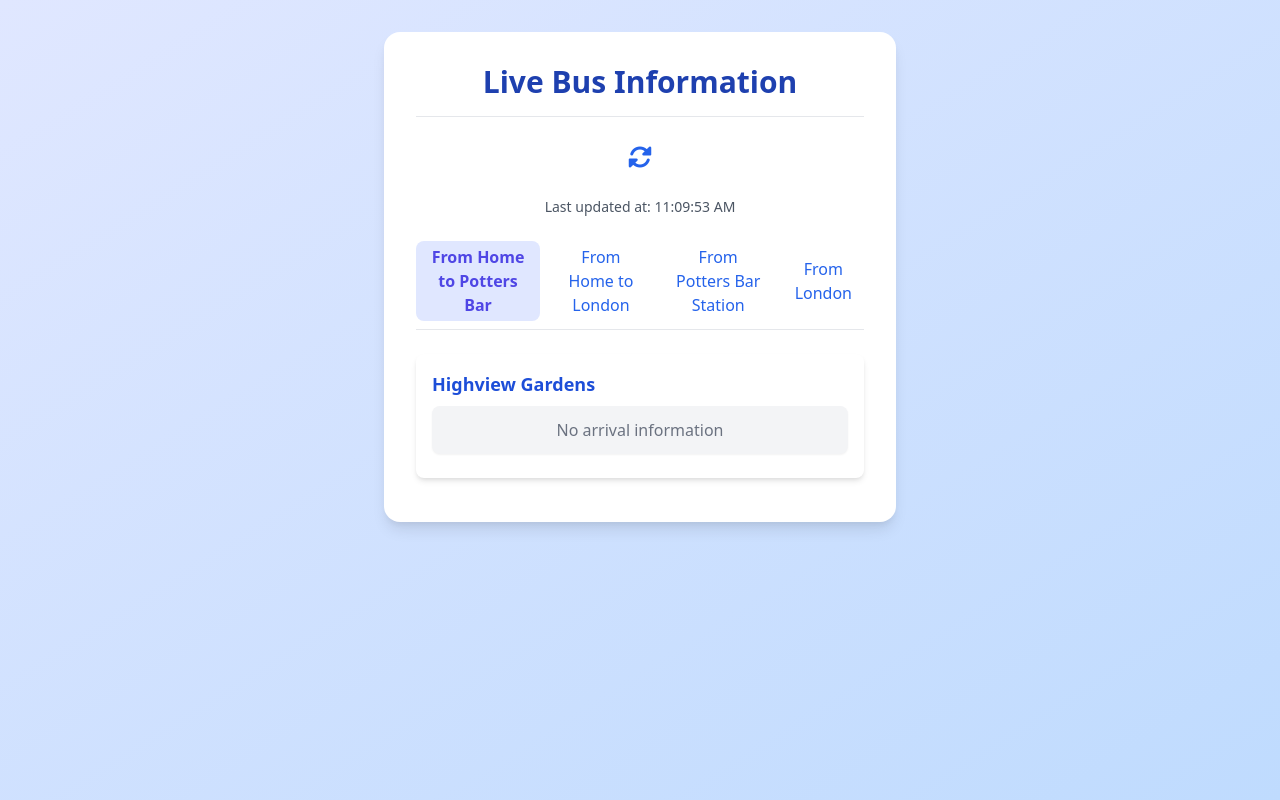
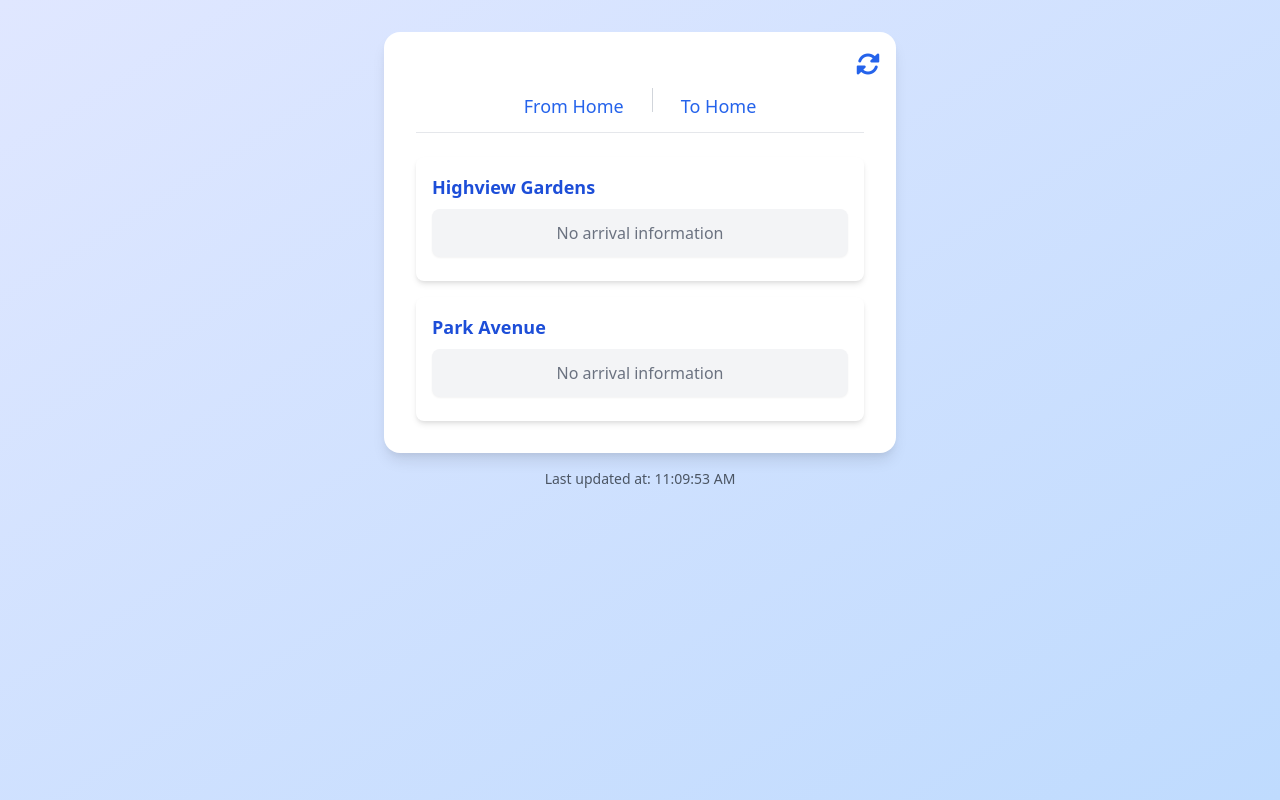
Before and after one commit to jamiehc/bus-tracker, a plain HTML site: page index.html in a window 1280 px wide. Drawn offline with nearby package versions, Linux system fonts and the light colour scheme; no server answers.

Commit message:
Update index.html

```diff
--- a/index.html
+++ b/index.html
@@ -16,14 +16,12 @@
     </style>
 </head>
 <body class="bg-gradient-to-br from-indigo-100 to-blue-200 min-h-screen flex flex-col items-center p-4 sm:p-8">
-    <div class="max-w-lg w-full bg-white p-4 sm:p-8 rounded-2xl shadow-lg space-y-4 sm:space-y-6">
-        <h1 class="text-2xl sm:text-3xl font-bold text-blue-800 mb-4 sm:mb-6 text-center border-b pb-2 sm:pb-4">Live Bus Information</h1>
-        <div class="text-center mb-4">
+    <div class="relative max-w-lg w-full bg-white p-4 sm:p-8 rounded-2xl shadow-lg space-y-4 sm:space-y-6">
+        <div class="absolute top-4 right-4">
             <button id="manualRefreshBtn" class="text-blue-600 text-2xl hover:text-blue-800">
                 <i class="fas fa-sync-alt"></i>
             </button>
         </div>
-        <div id="refreshInfo" class="text-gray-600 text-sm mb-4 text-center"></div>
         <div id="busInfo" class="space-y-4"></div>
     </div>
 
@@ -31,17 +29,13 @@
         // Constants
         const REFRESH_INTERVAL = 30000;
         const stopCategories = {
-            'From Home to Potters Bar': [
+            'From Home': [
                 { id: '210021000520', name: 'Highview Gardens', lines: ['298', '313'] },
-            ],
-            'From Home to London': [
                 { id: '210021001540', name: 'Park Avenue', lines: ['298', '313'] },
             ],
-            'From Potters Bar Station': [
+            'To Home': [
                 { id: '210021000010', name: 'Potters Bar Station', lines: ['298', '313'] },
-                { id: '210021000020', name: 'Potters Bar Station', lines: ['298', '313'] }
-            ],
-            'From London': [
+                { id: '210021000020', name: 'Potters Bar Station', lines: ['298', '313'] },
                 { id: '490000053A', name: 'Cockfosters Station', lines: ['298'] },
                 { id: '490000210G', name: 'Southgate Station', lines: ['298'] },
                 { id: '490000009W1', name: 'Arnos Grove Station', lines: ['298'] }
@@ -65,21 +59,29 @@
 
             if (!tabsContainer) {
                 tabsContainer = document.createElement('div');
-                tabsContainer.className = 'tabs flex overflow-x-auto mb-4 sm:mb-6 space-x-2 border-b pb-2';
+                tabsContainer.className = 'tabs flex justify-center space-x-4 mb-4 sm:mb-6 border-b pb-2';
                 container.before(tabsContainer);
             }
 
             tabsContainer.innerHTML = '';
-            Object.keys(stopCategories).forEach(category => {
+            Object.keys(stopCategories).forEach((category, index, array) => {
                 const tabButton = document.createElement('button');
-                tabButton.className = 'tab-btn px-3 py-1 rounded-lg transition hover:bg-indigo-100 text-blue-600';
+                tabButton.className = 'tab-btn px-3 py-1 rounded-lg transition hover:bg-indigo-100 text-blue-600 text-lg';
                 if (category === 'From Home to Potters Bar') {
-                    tabButton.classList.add('active');  // Set default active tab
+                    tabButton.classList.add('active');
                 }
                 tabButton.textContent = category;
                 tabButton.onclick = () => selectTab(category);
 
                 tabsContainer.appendChild(tabButton);
+
+                // Add divider except after the last tab
+                if (index < array.length - 1) {
+                    const divider = document.createElement('div');
+                    divider.className = 'w-px bg-gray-300 mx-2';
+                    divider.style.height = '24px';
+                    tabsContainer.appendChild(divider);
+                }
             });
 
             updateTabContent();
@@ -249,4 +251,6 @@
         }
     </script>
 </body>
+</div>
+<div id="refreshInfo" class="text-gray-600 text-sm mt-4 text-center"></div>
 </html>
```
